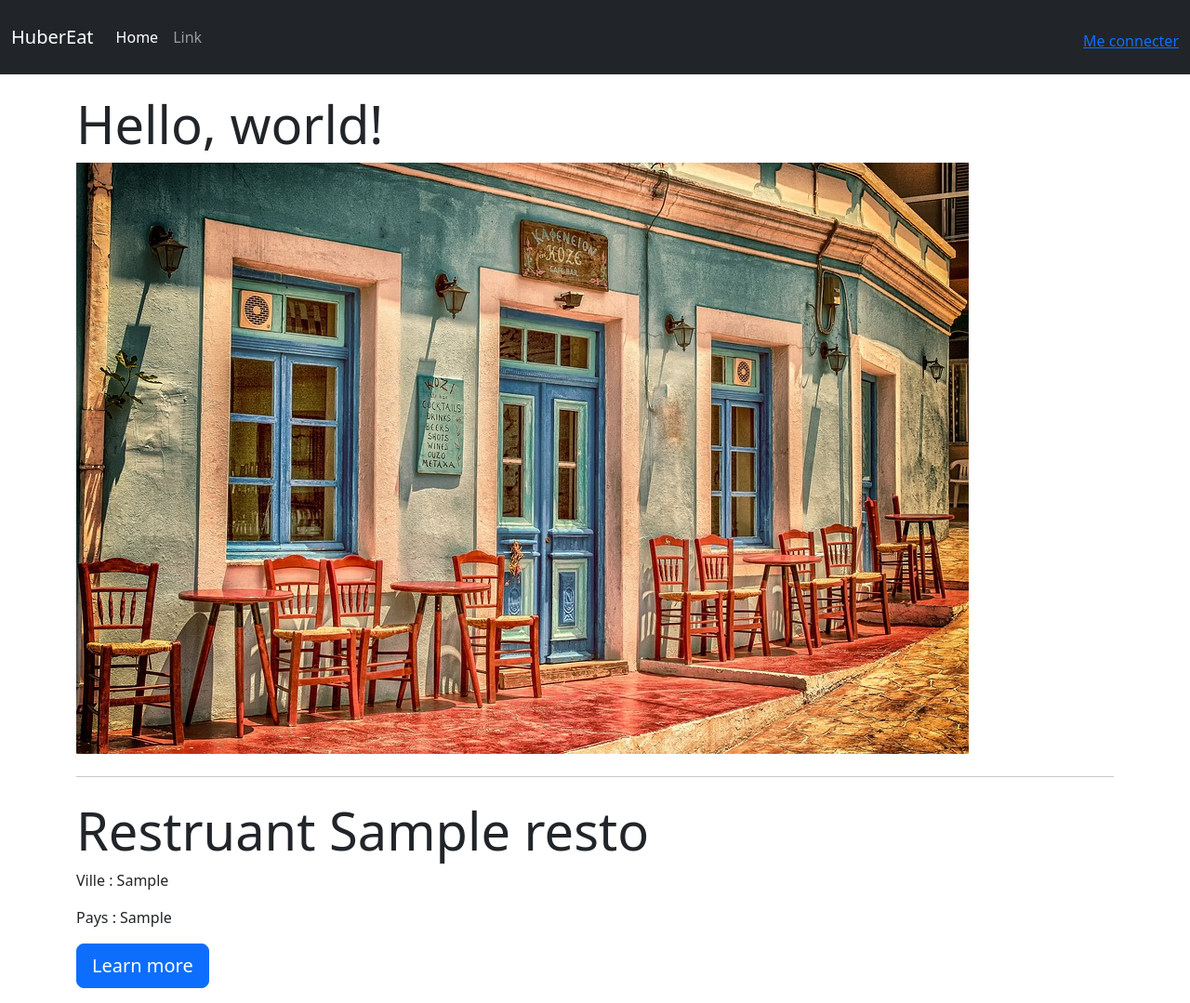
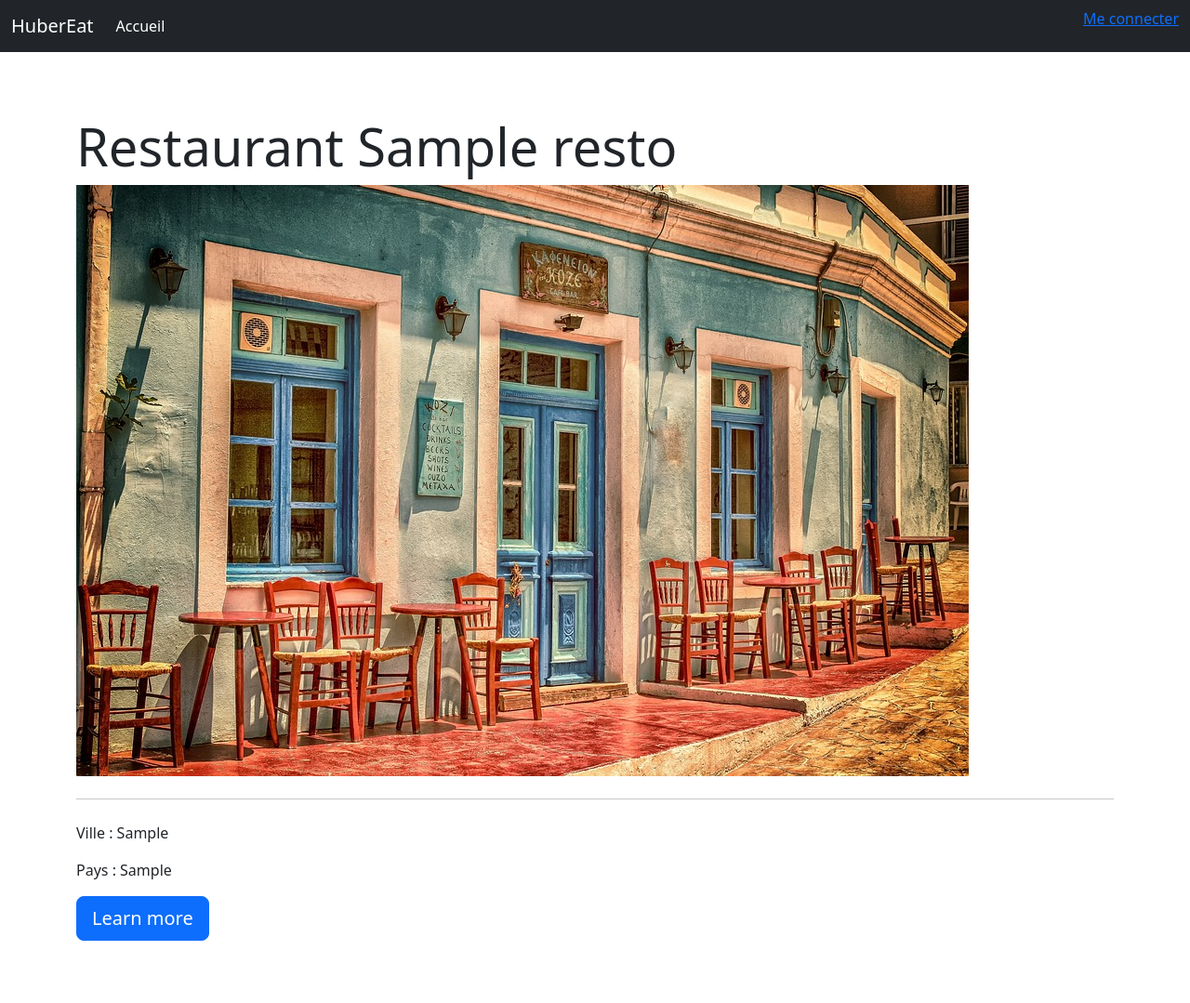
Before and after one commit to cedylad/HubertEat, a PHP site: page /?action=afficherResto&idR=1 in a window 1280 px wide. Shown: the whole page at 93% size. After the commit the page ends 1012 px from the top, so only its background shows below. Run offline with PHP 8.4, Linux system fonts and the light colour scheme; tables that the repository leaves empty hold one stand-in row (values such as "Sample post").

Commit message:
afficherResto à revoir

```diff
--- a/controller/afficherResto.php
+++ b/controller/afficherResto.php
@@ -12,10 +12,13 @@ $util = getUserByMail($mailU);
 $idR = $_GET["idR"];
 $unResto = getRestoById($idR);
 $nomR = $unResto["nameR"];
+
 $addressResto = getAddressRestoById($idR);
 $villeR = $addressResto["cityA"];
 $paysR = $addressResto["countryA"];
 
+var_dump($idR);
+
 $title = $unResto['nameR'];
 include "$racine/view/viewAfficherResto.php";
 include "$racine/view/layout.php";
--- a/controller/inscription.php
+++ b/controller/inscription.php
@@ -32,9 +32,9 @@ if(isset($_POST['lastName']) && isset($_POST['firstName']) && isset($_POST['mail
 
 if($inscrit){
     $title = "Connexion";
-    include "$racine/controller/profil.php";
+    include "$racine/controller/connexion.php";
 } else {
     $title = "Inscription";
-    include "$racine/view/viewConnexion.php";
+    include "$racine/view/viewInscription.php";
     include "$racine/view/layout.php";
 }
--- a/model/db.resto.php
+++ b/model/db.resto.php
@@ -29,3 +29,17 @@ Function getRestoById($idR){
     }
     return $result;
 }
+
+Function getAddressRestoById($idR){
+    try {
+        $cnx = connexionPDO();
+        $statement = $cnx->prepare('SELECT cityA, countryA FROM address a, resto r WHERE a.idA = r.addressR AND a.idA =:idR AND r.addressR =:idR');
+        $statement->bindValue(':idR', $idR, PDO::PARAM_STR);
+        $statement->execute();
+        $result = $statement->fetch(PDO::FETCH_ASSOC);
+    } catch (PDOException $e) {
+        print "Erreur !: " . $e->getMessage();
+        die();
+    }
+    return $result;
+}
--- a/model/db.users.php
+++ b/model/db.users.php
@@ -44,17 +44,3 @@ Function addUser($lastName, $firstName, $mail, $password) {
     }
     return $resultat;
 }
-
-Function getAddressRestoById($id){
-    try {
-        $cnx = connexionPDO();
-        $statement = $cnx->prepare('SELECT * FROM address a, resto r WHERE r.addressR = a.idA AND r.addressR =:id');
-        $statement->bindValue(':id', $id, PDO::PARAM_STR);
-        $statement->execute();
-        $result = $statement->fetch(PDO::FETCH_ASSOC);
-    } catch (PDOException $e) {
-        print "Erreur !: " . $e->getMessage();
-        die();
-    }
-    return $result;
-}
--- a/sql/sqlinsert.sql
+++ b/sql/sqlinsert.sql
@@ -1,7 +1,11 @@
 INSERT INTO typeUser(nameT) VALUES('Restaurateur');
 INSERT INTO typeUser(nameT) VALUES('Client');
 INSERT INTO typeUser(nameT) VALUES('Administrateur');
+
 INSERT INTO address(cityA, countryA) VALUES('Paris', 'France');
+INSERT INTO address(cityA, countryA) VALUES('Nancy', 'France');
+
 INSERT INTO users(lastNameU, firstNameU, mailU, passwordU, typeU) VALUES('Brassens', 'Georges', 'bg@mail.fr', 'mdp', 1);
-INSERT INTO resto(nameR, ownerR, hourOpenR, hourCloseR, addressR, phoneR) VALUES("L'\Anglade", 1, '09h00', '18h00', 1, '0123456789');
+INSERT INTO resto(nameR, ownerR, hourOpenR, hourCloseR, addressR, phoneR) VALUES("L'Anglade", 1, '09h00', '18h00', 1, '0123456789');
 INSERT INTO resto(nameR, ownerR, hourOpenR, hourCloseR, addressR, phoneR) VALUES("Le Soleil", 1, '09h00', '18h00', 1, '0123456789');
+INSERT INTO resto(nameR, ownerR, hourOpenR, hourCloseR, addressR, phoneR) VALUES("L'aristocrate", 2, '10h00', '22h00', 2, '0123456789');
--- a/view/layout.php
+++ b/view/layout.php
@@ -20,18 +20,16 @@
     <div class="collapse navbar-collapse" id="navbarCollapse">
       <ul class="navbar-nav me-auto mb-2 mb-md-0">
         <li class="nav-item">
-          <a class="nav-link active" aria-current="page" href="./?action=home">Home</a>
-        </li>
-        <li class="nav-item">
-          <a class="nav-link" href="#">Link</a>
+          <a class="nav-link active" aria-current="page" href="./?action=home">Accueil</a>
         </li>
       </ul>
       <ul>
-        <li>  <?php if (isLoggedOn()) { ?>
-                <li><a  href="./?action=deconnexion">Me deconnecter</a></li></li>
-                <?php } else { ?>
-                  <li><a href="./?action=connexion">Me connecter</a></li>
-                  <?php }?>
+      <?php if (isLoggedOn()) { ?>
+        <li><a href="./?action=profil"><?=$_SESSION["mailU"]?></a></li>
+        <li><a  href="./?action=deconnexion">Me deconnecter</a></li></li>
+      <?php } else { ?>
+        <li><a href="./?action=connexion">Me connecter</a></li>
+      <?php }?>
       </ul>
     </div>
   </div>
--- a/view/viewAfficherResto.php
+++ b/view/viewAfficherResto.php
@@ -1,9 +1,8 @@
 <?php ob_start(); ?>
 <div class="jumbotron">
-  <h1 class="display-4">Hello, world!</h1>
+  <h1 class="display-4">Restaurant <?=$nomR?></h1>
   <img class="banner" src="img/langlade.jpg" alt="View">
   <hr class="my-4">
-  <h1 class="display-4">Restruant <?=$nomR?></h1>
   <p>Ville : <?=$villeR?></p>
   <p>Pays : <?=$paysR?></p>
   <p class="lead">
```
Also changed, not shown: view/viewConnexion.php (+6 -2 lines).
